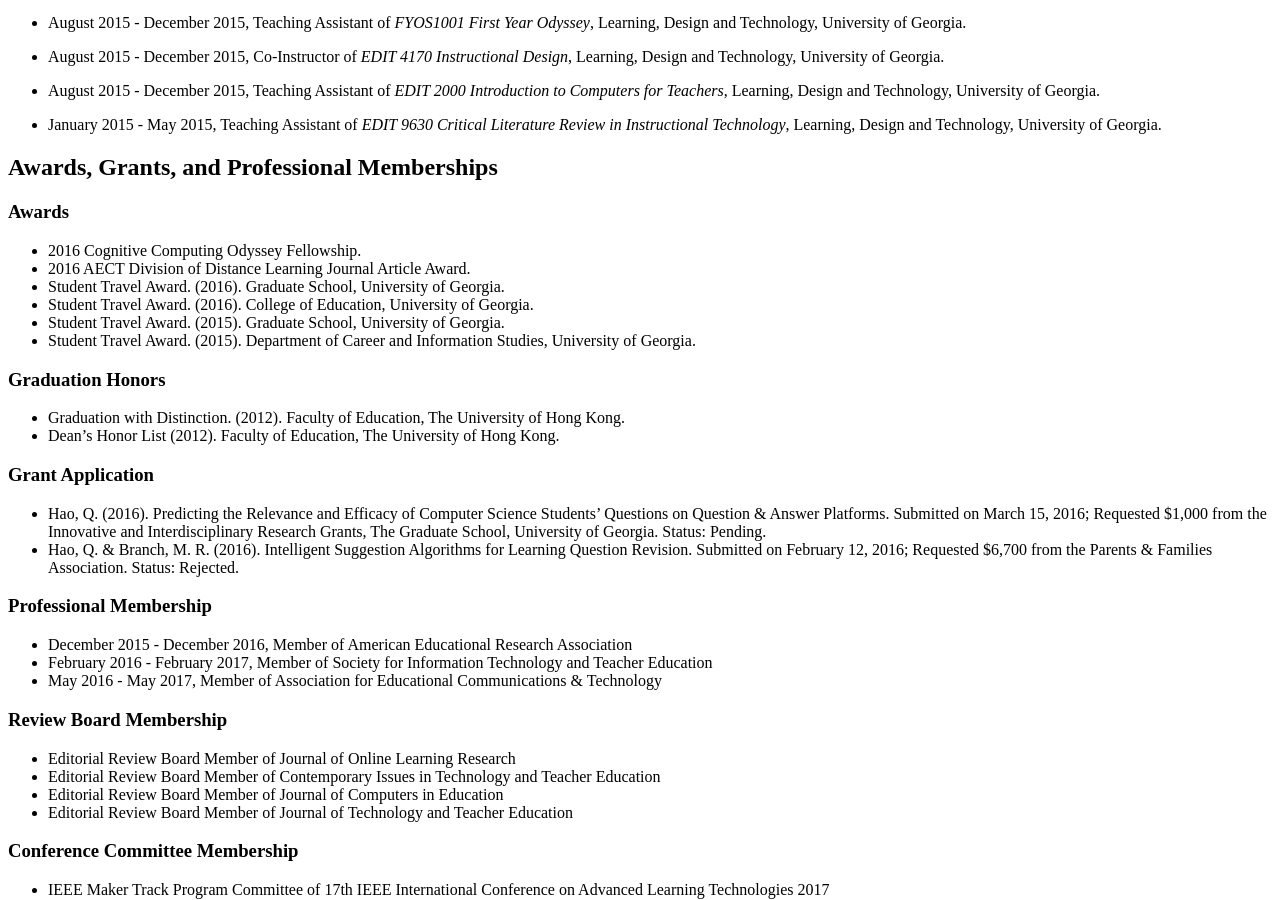
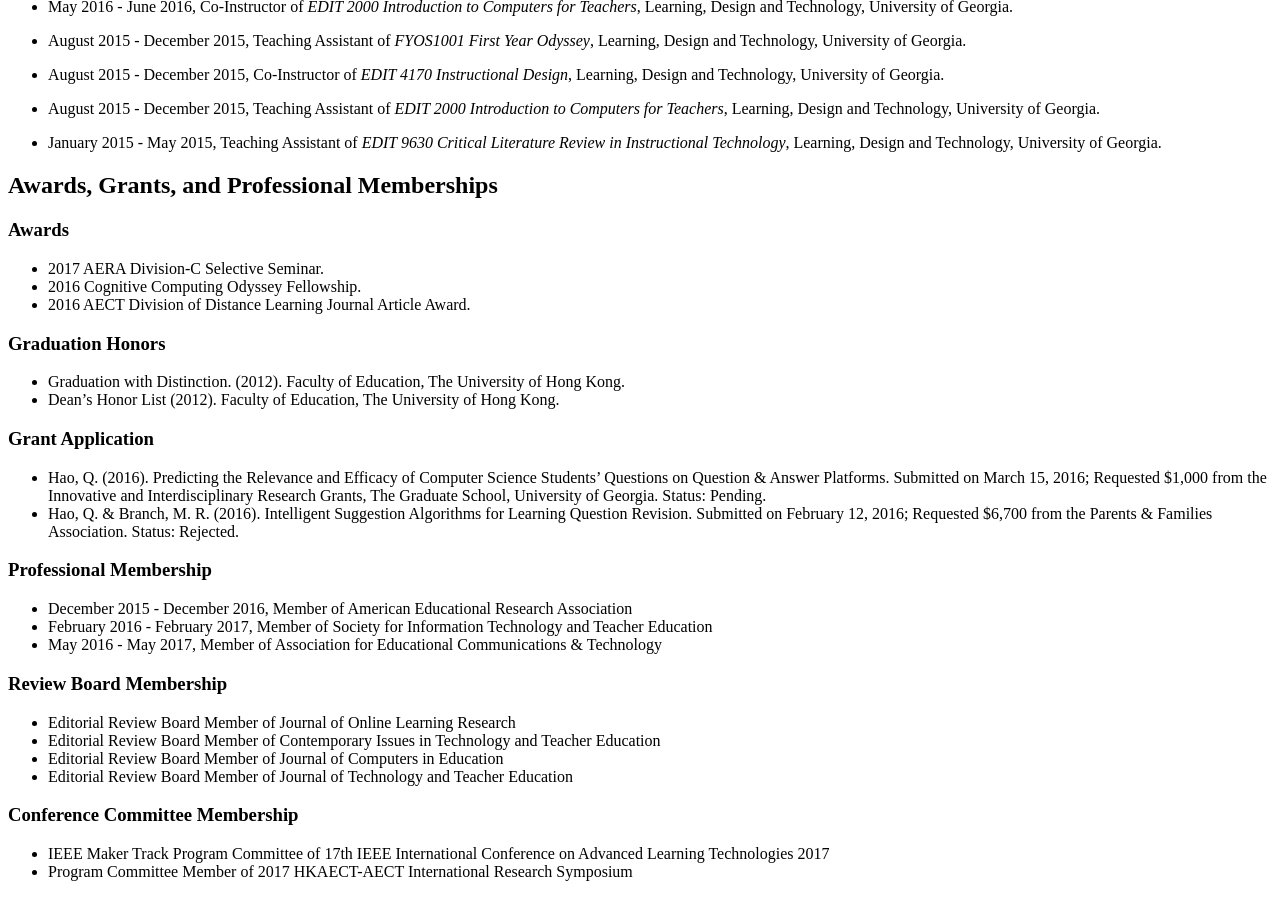
Before and after one commit to Neo-Hao/neo-hao.github.io, a Jekyll site: the page built from cv.md, in a window 1280 px wide and 900 px high, scrolled down 2753 px. Built offline with Jekyll 4.4.1, drawn with Linux system fonts in a browser that asks for light colours; nearby versions of some CDN libraries; some of the changed text lies outside the part shown.

Commit message:
cv update

```diff
--- a/cv.md
+++ b/cv.md
@@ -134,12 +135,9 @@
 
 ### Awards
 
+* 2017 AERA Division-C Selective Seminar.
 * 2016 Cognitive Computing Odyssey Fellowship.
 * 2016 AECT Division of Distance Learning Journal Article Award.
-* Student Travel Award. (2016). Graduate School, University of Georgia.
-* Student Travel Award. (2016). College of Education, University of Georgia.
-* Student Travel Award. (2015). Graduate School, University of Georgia.
-* Student Travel Award. (2015). Department of Career and Information Studies, University of Georgia.
 
 ### Graduation Honors
 
```
Also changed, not shown: other parts of cv.md (+1 -0 lines).
